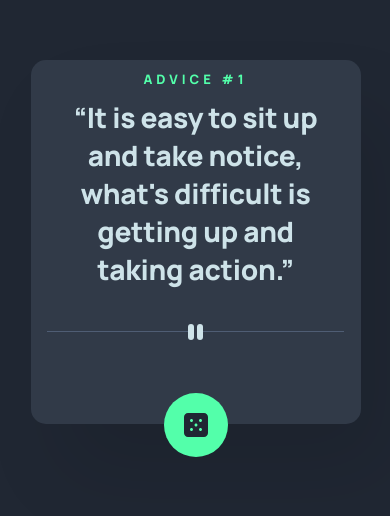
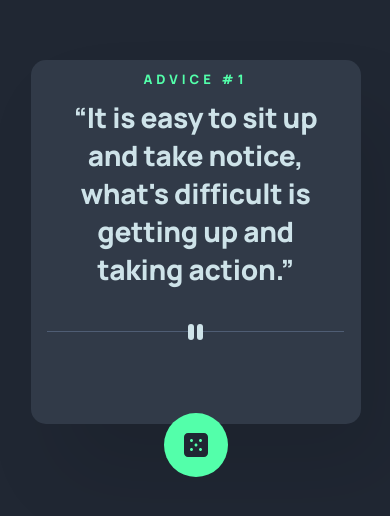
Before and after one commit to shota12231/Advice-Generator, a plain HTML site: page index.html in a window 390 px wide. Shown: the part 180-696 px from the top of the page. Drawn offline with Linux system fonts and the light colour scheme; no server answers.

Commit message:
Update style.css

```diff
--- a/style.css
+++ b/style.css
@@ -95,7 +95,4 @@ body {
     width: 330px;
     margin-left: 20px;
   }
-  #diceIcon {
-    top: 43px;
-  }
 }
```
